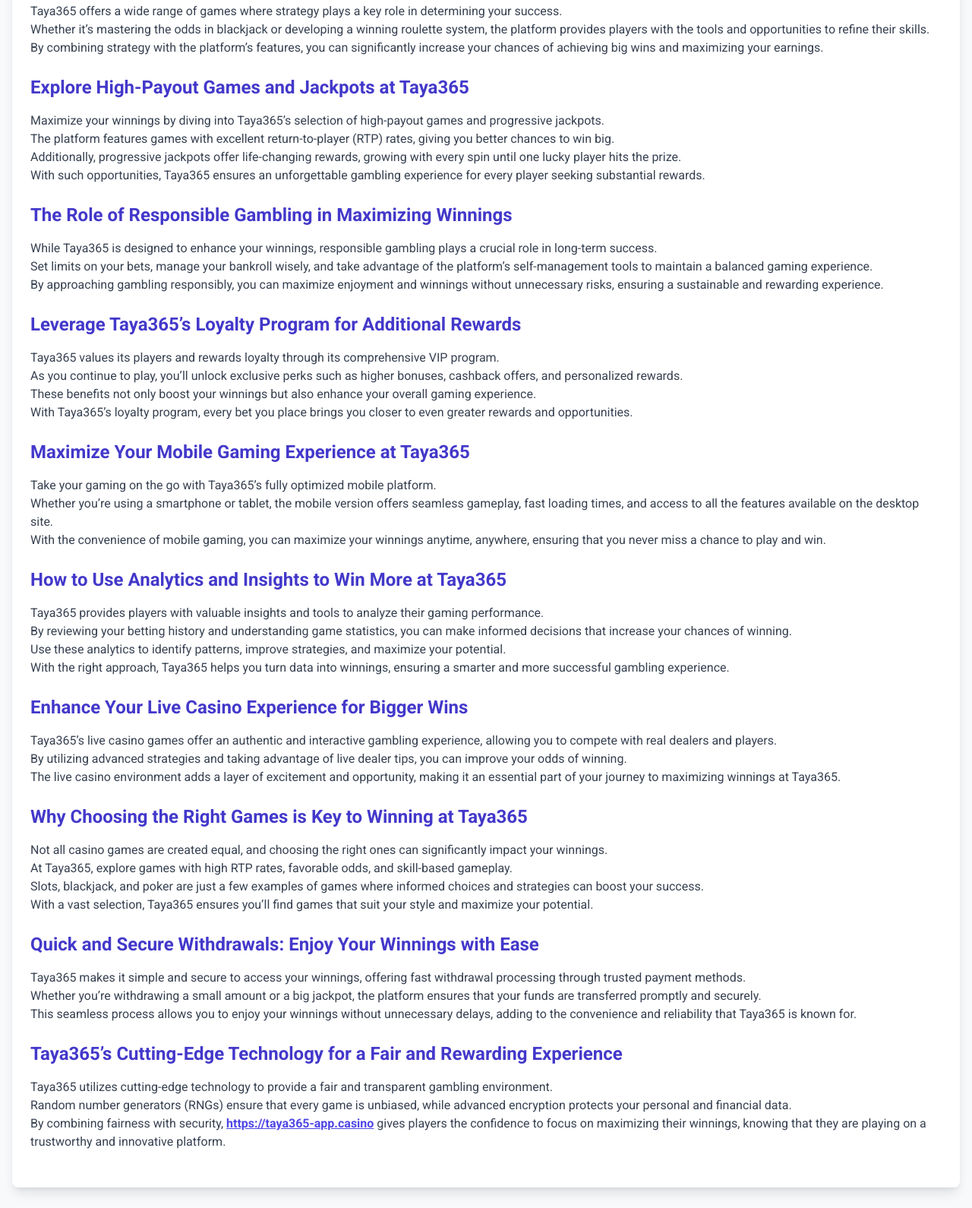
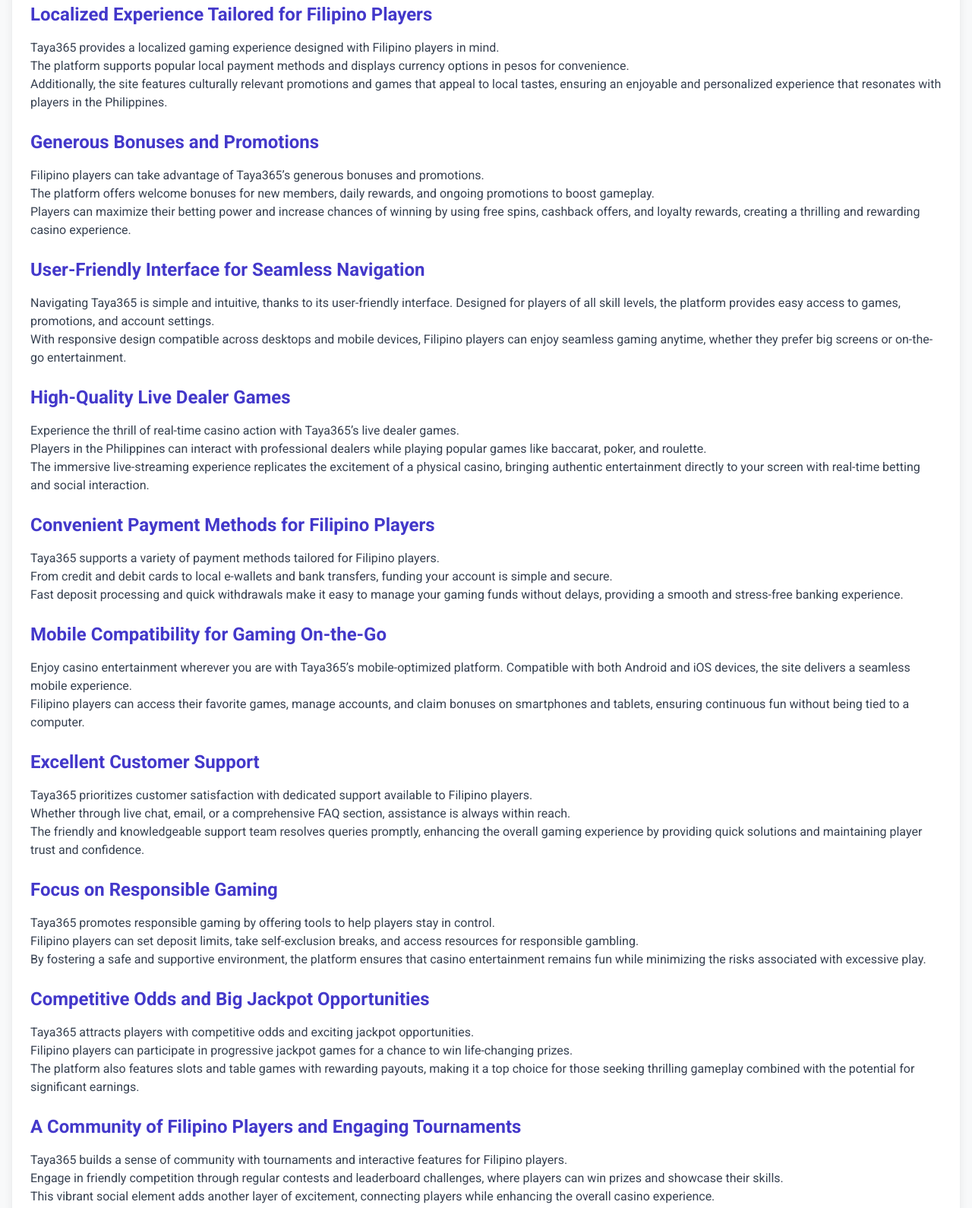
Before and after one commit to waqas38/taya365-casino-app-v3, a plain HTML site: page index.html in a window 1280 px wide. Shown: the part 465-2055 px from the top of the page at 76% size. Drawn offline with nearby package versions, Linux system fonts and the light colour scheme.

Commit message:
Update index.html

```diff
--- a/index.html
+++ b/index.html
@@ -32,118 +32,117 @@
     <main class="container mx-auto px-4 py-10">
         <div class="bg-white shadow-lg rounded-lg p-6">
           <h2 class="text-indigo-700 font-bold text-2xl mb-4">
-            Discover How Taya365 Enhances Your Winning Potential
+            Taya365: A Trusted Platform for Filipino Players
           </h2>
           <p class="text-gray-700 mb-6">
-            Taya365 is dedicated to helping players maximize their winnings with a combination of high payout rates, strategic game options, and exclusive promotions.<br>
-            From generous welcome bonuses to cashback rewards, the <a href="https://taya365-app.casino/" class="text-indigo-600 font-semibold underline" target="_blank">Taya365 app</a> ensures that every player has ample opportunities to boost their earnings.<br>
-            The platform’s user-friendly interface and advanced features make it easy to manage bets effectively and take your gaming to the next level.
+            Taya365 has earned a reputation as a trusted online casino platform, offering security, reliability, and fairness.   <br>
+            Licensed and regulated, it ensures a safe gambling environment for Filipino players.  <br>
+            With transparent policies, fast payouts, and responsive customer service, Taya365 guarantees a trustworthy experience where players can focus on enjoying top-notch casino entertainment without worries about data security or unfair practices.
           </p>
 
           <h2 class="text-indigo-700 font-bold text-2xl mb-4">
-            Unlock Exclusive Bonuses and Promotions at Taya365
+            A Wide Selection of Casino Games to Enjoy
           </h2>
           <p class="text-gray-700 mb-6">
-            At Taya365, players can take advantage of a variety of bonuses and promotions designed to maximize their gaming potential.<br>
-            Whether you’re a new player or a loyal member, there’s always an offer waiting for you, including free spins, deposit bonuses, and special event rewards.<br>
-            These promotions not only enhance your winnings but also provide added excitement, ensuring a rewarding experience every time you play.
+            Taya365 offers an extensive collection of casino games, catering to all types of players. <br>
+            From classic table games like blackjack and roulette to the latest slot machines and live dealer experiences, there’s something for everyone. <br>
+            This diverse range allows players to explore different gaming styles and strategies, keeping the experience fresh and exciting with endless entertainment options at their fingertips.
           </p>
 
           <h2 class="text-indigo-700 font-bold text-2xl mb-4">
-            Master the Art of Strategy: Tips for Winning at Taya365
+            Localized Experience Tailored for Filipino Players
           </h2>
           <p class="text-gray-700 mb-6">
-            Taya365 offers a wide range of games where strategy plays a key role in determining your success.<br>
-            Whether it’s mastering the odds in blackjack or developing a winning roulette system, the platform provides players with the tools and opportunities to refine their skills.<br>
-            By combining strategy with the platform’s features, you can significantly increase your chances of achieving big wins and maximizing your earnings.
+            Taya365 provides a localized gaming experience designed with Filipino players in mind. <br>
+            The platform supports popular local payment methods and displays currency options in pesos for convenience. <br>
+            Additionally, the site features culturally relevant promotions and games that appeal to local tastes, ensuring an enjoyable and personalized experience that resonates with players in the Philippines.
           </p>
 
           <h2 class="text-indigo-700 font-bold text-2xl mb-4">
-            Explore High-Payout Games and Jackpots at Taya365
+            Generous Bonuses and Promotions
           </h2>
           <p class="text-gray-700 mb-6">
-            Maximize your winnings by diving into Taya365’s selection of high-payout games and progressive jackpots.<br>
-            The platform features games with excellent return-to-player (RTP) rates, giving you better chances to win big.<br>
-            Additionally, progressive jackpots offer life-changing rewards, growing with every spin until one lucky player hits the prize.<br>
-            With such opportunities, Taya365 ensures an unforgettable gambling experience for every player seeking substantial rewards.
+            Filipino players can take advantage of Taya365’s generous bonuses and promotions. <br>
+            The platform offers welcome bonuses for new members, daily rewards, and ongoing promotions to boost gameplay. <br>
+            Players can maximize their betting power and increase chances of winning by using free spins, cashback offers, and loyalty rewards, creating a thrilling and rewarding casino experience.
           </p>
 
           <h2 class="text-indigo-700 font-bold text-2xl mb-4">
-            The Role of Responsible Gambling in Maximizing Winnings
+            User-Friendly Interface for Seamless Navigation
           </h2>
           <p class="text-gray-700 mb-6">
-            While Taya365 is designed to enhance your winnings, responsible gambling plays a crucial role in long-term success.<br>
-            Set limits on your bets, manage your bankroll wisely, and take advantage of the platform’s self-management tools to maintain a balanced gaming experience.<br>
-            By approaching gambling responsibly, you can maximize enjoyment and winnings without unnecessary risks, ensuring a sustainable and rewarding experience.
+            Navigating Taya365 is simple and intuitive, thanks to its user-friendly interface. Designed for players of all skill levels, the platform provides easy access to games, promotions, and account settings. <br>
+            With responsive design compatible across desktops and mobile devices, Filipino players can enjoy seamless gaming anytime, whether they prefer big screens or on-the-go entertainment.
           </p>
 
           <h2 class="text-indigo-700 font-bold text-2xl mb-4">
-            Leverage Taya365’s Loyalty Program for Additional Rewards
+            High-Quality Live Dealer Games
           </h2>
           <p class="text-gray-700 mb-6">
-            Taya365 values its players and rewards loyalty through its comprehensive VIP program.<br>
-            As you continue to play, you’ll unlock exclusive perks such as higher bonuses, cashback offers, and personalized rewards.<br>
-            These benefits not only boost your winnings but also enhance your overall gaming experience.<br>
-            With Taya365’s loyalty program, every bet you place brings you closer to even greater rewards and opportunities.
+            Experience the thrill of real-time casino action with Taya365’s live dealer games. <br>
+            Players in the Philippines can interact with professional dealers while playing popular games like baccarat, poker, and roulette. <br>
+            The immersive live-streaming experience replicates the excitement of a physical casino, bringing authentic entertainment directly to your screen with real-time betting and social interaction.
           </p>
 
           <h2 class="text-indigo-700 font-bold text-2xl mb-4">
-            Maximize Your Mobile Gaming Experience at Taya365
+            Convenient Payment Methods for Filipino Players
           </h2>
           <p class="text-gray-700 mb-6">
-            Take your gaming on the go with Taya365’s fully optimized mobile platform.<br>
-            Whether you’re using a smartphone or tablet, the mobile version offers seamless gameplay, fast loading times, and access to all the features available on the desktop site.<br>
-            With the convenience of mobile gaming, you can maximize your winnings anytime, anywhere, ensuring that you never miss a chance to play and win.
+            Taya365 supports a variety of payment methods tailored for Filipino players. <br>
+            From credit and debit cards to local e-wallets and bank transfers, funding your account is simple and secure. <br>
+            Fast deposit processing and quick withdrawals make it easy to manage your gaming funds without delays, providing a smooth and stress-free banking experience.
           </p>
 
           <h2 class="text-indigo-700 font-bold text-2xl mb-4">
-            How to Use Analytics and Insights to Win More at Taya365
+            Mobile Compatibility for Gaming On-the-Go
           </h2>
           <p class="text-gray-700 mb-6">
-            Taya365 provides players with valuable insights and tools to analyze their gaming performance.<br>
-            By reviewing your betting history and understanding game statistics, you can make informed decisions that increase your chances of winning.<br>
-            Use these analytics to identify patterns, improve strategies, and maximize your potential.<br>
-            With the right approach, Taya365 helps you turn data into winnings, ensuring a smarter and more successful gambling experience.
+            Enjoy casino entertainment wherever you are with Taya365’s mobile-optimized platform. Compatible with both Android and iOS devices, the site delivers a seamless mobile experience. <br>
+            Filipino players can access their favorite games, manage accounts, and claim bonuses on smartphones and tablets, ensuring continuous fun without being tied to a computer. <br>
           </p>
 
           <h2 class="text-indigo-700 font-bold text-2xl mb-4">
-            Enhance Your Live Casino Experience for Bigger Wins
+            Excellent Customer Support
           </h2>
           <p class="text-gray-700 mb-6">
-            Taya365’s live casino games offer an authentic and interactive gambling experience, allowing you to compete with real dealers and players.<br>
-            By utilizing advanced strategies and taking advantage of live dealer tips, you can improve your odds of winning.<br>
-            The live casino environment adds a layer of excitement and opportunity, making it an essential part of your journey to maximizing winnings at Taya365.
+            Taya365 prioritizes customer satisfaction with dedicated support available to Filipino players. <br>
+            Whether through live chat, email, or a comprehensive FAQ section, assistance is always within reach. <br>
+            The friendly and knowledgeable support team resolves queries promptly, enhancing the overall gaming experience by providing quick solutions and maintaining player trust and confidence.
           </p>
 
           <h2 class="text-indigo-700 font-bold text-2xl mb-4">
-            Why Choosing the Right Games is Key to Winning at Taya365
+            Focus on Responsible Gaming
           </h2>
           <p class="text-gray-700 mb-6">
-            Not all casino games are created equal, and choosing the right ones can significantly impact your winnings.<br>
-            At Taya365, explore games with high RTP rates, favorable odds, and skill-based gameplay.<br>
-            Slots, blackjack, and poker are just a few examples of games where informed choices and strategies can boost your success.<br>
-            With a vast selection, Taya365 ensures you’ll find games that suit your style and maximize your potential.
+            Taya365 promotes responsible gaming by offering tools to help players stay in control. <br>
+            Filipino players can set deposit limits, take self-exclusion breaks, and access resources for responsible gambling. <br>
+            By fostering a safe and supportive environment, the platform ensures that casino entertainment remains fun while minimizing the risks associated with excessive play.
           </p>
 
           <h2 class="text-indigo-700 font-bold text-2xl mb-4">
-            Quick and Secure Withdrawals: Enjoy Your Winnings with Ease
+            Competitive Odds and Big Jackpot Opportunities
           </h2>
           <p class="text-gray-700 mb-6">
-            Taya365 makes it simple and secure to access your winnings, offering fast withdrawal processing through trusted payment methods.<br>
-            Whether you’re withdrawing a small amount or a big jackpot, the platform ensures that your funds are transferred promptly and securely.<br>
-            This seamless process allows you to enjoy your winnings without unnecessary delays, adding to the convenience and reliability that Taya365 is known for.
+            Taya365 attracts players with competitive odds and exciting jackpot opportunities. <br>
+            Filipino players can participate in progressive jackpot games for a chance to win life-changing prizes. <br>
+            The platform also features slots and table games with rewarding payouts, making it a top choice for those seeking thrilling gameplay combined with the potential for significant earnings.
           </p>
 
           <h2 class="text-indigo-700 font-bold text-2xl mb-4">
-            Taya365’s Cutting-Edge Technology for a Fair and Rewarding Experience
+            A Community of Filipino Players and Engaging Tournaments
           </h2>
           <p class="text-gray-700 mb-6">
-            Taya365 utilizes cutting-edge technology to provide a fair and transparent gambling environment.<br>
-            Random number generators (RNGs) ensure that every game is unbiased, while advanced encryption protects your personal and financial data.<br>
-            By combining fairness with security, <a href="https://taya365-app.casino/" class="text-indigo-600 font-semibold underline" target="_blank">https://taya365-app.casino</a> gives players the confidence to focus on maximizing their winnings, knowing that they are playing on a trustworthy and innovative platform.
+            Taya365 builds a sense of community with tournaments and interactive features for Filipino players. <br>
+            Engage in friendly competition through regular contests and leaderboard challenges, where players can win prizes and showcase their skills. <br>
+            This vibrant social element adds another layer of excitement, connecting players while enhancing the overall casino experience.
           </p>
+
+          <a href="https://taya365-app.casino/" class="text-indigo-600 font-semibold underline" target="_blank">
+            https://taya365-app.casino
+          </a>
         </div>
       </main>
+
 
 
     <footer class="bg-gray-800 py-4">
```
